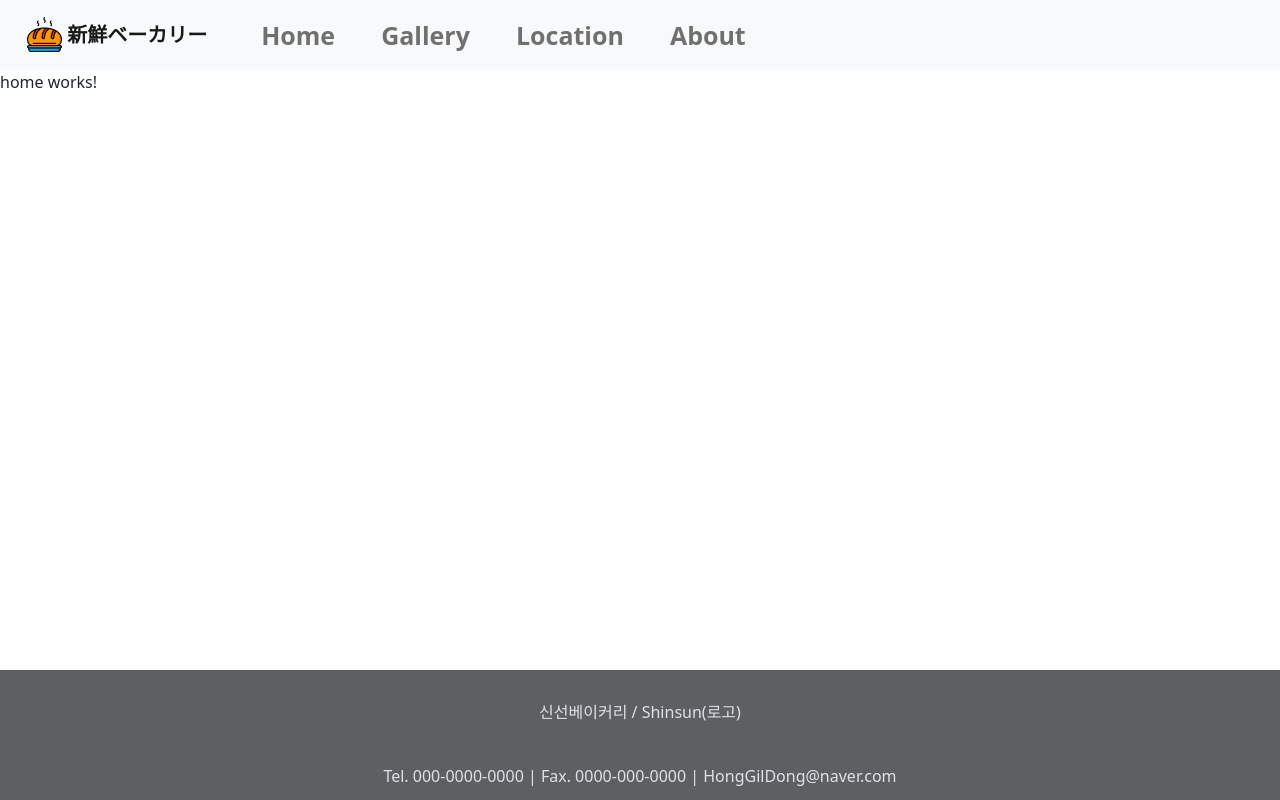
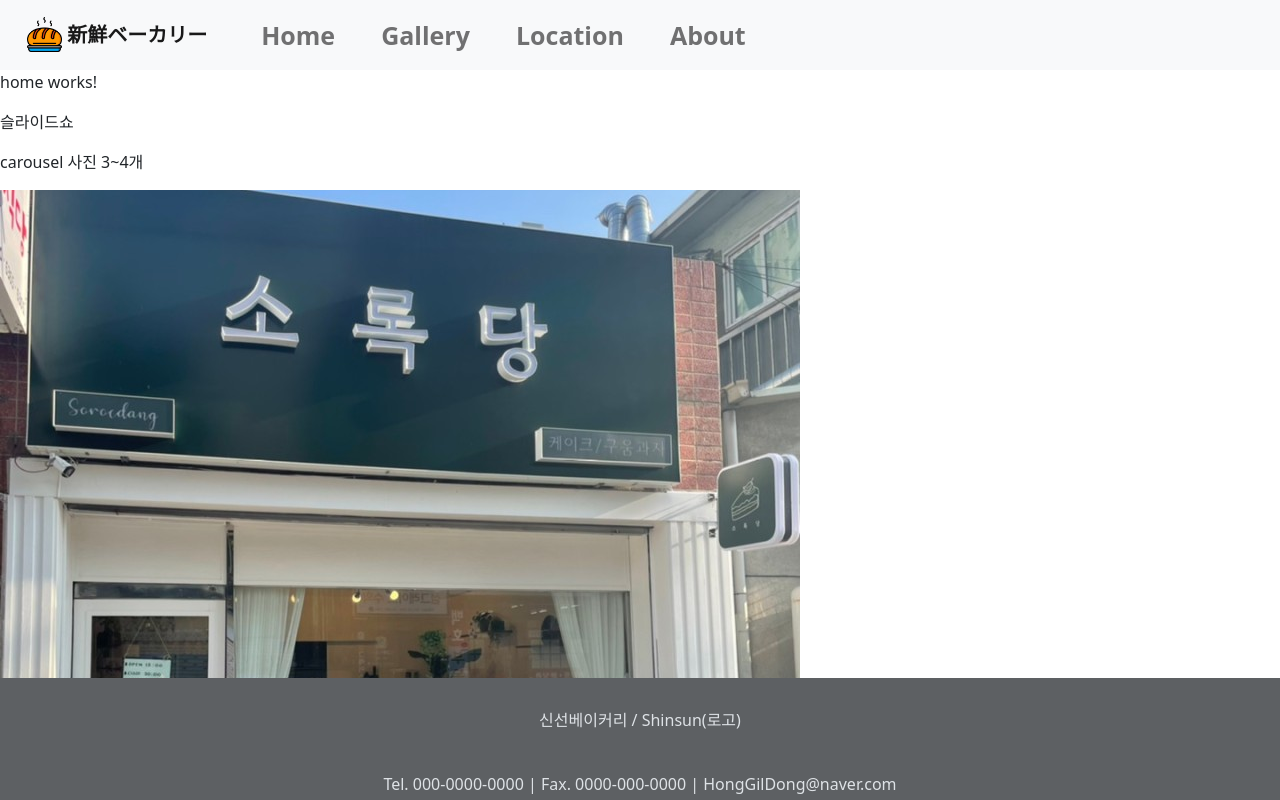
Before and after one commit to ChaeWoongbin/bbangs, an Angular app in the folder bbangs/: page /#/home in a window 1280 px wide. Shown: the top 800 px of the page. Built offline with nearby package versions, Linux system fonts and the light colour scheme.

Commit message:
이미지 테스트

```diff
--- a/bbangs/src/app/about/about.component.html
+++ b/bbangs/src/app/about/about.component.html
@@ -1 +1,5 @@
 <p>about works!</p>
+사장
+주소
+사업장
+사업자번호?
--- a/bbangs/src/app/gallery/gallery.component.html
+++ b/bbangs/src/app/gallery/gallery.component.html
@@ -1 +1,2 @@
 <p>gallery works!</p>
+포토카드
--- a/bbangs/src/app/home/home.component.html
+++ b/bbangs/src/app/home/home.component.html
@@ -1 +1,7 @@
 <p>home works!</p>
+
+ <p>슬라이드쇼</p>
+
+ <p>carousel 사진 3~4개</p>
+
+ <img src="../../assets/soroc1.png">
--- a/bbangs/src/app/location/location.component.html
+++ b/bbangs/src/app/location/location.component.html
@@ -1 +1,2 @@
 <p>location works!</p>
+주소, 카카오api 연동
```
Also changed, not shown: bbangs/src/assets/soroc1.png (added).
